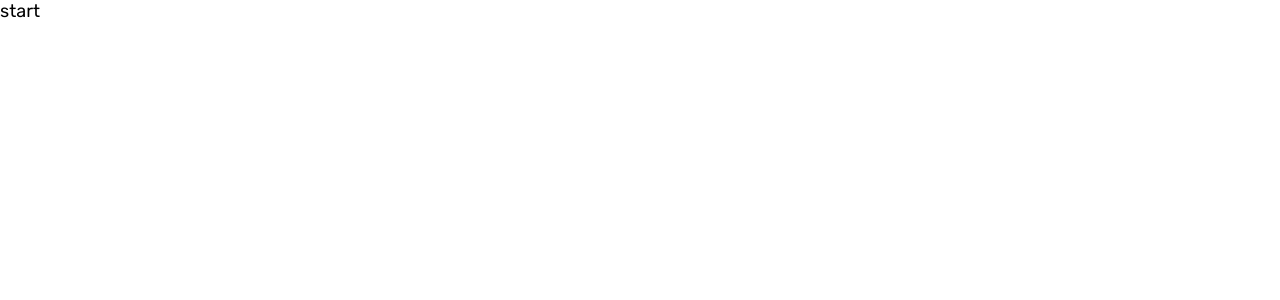
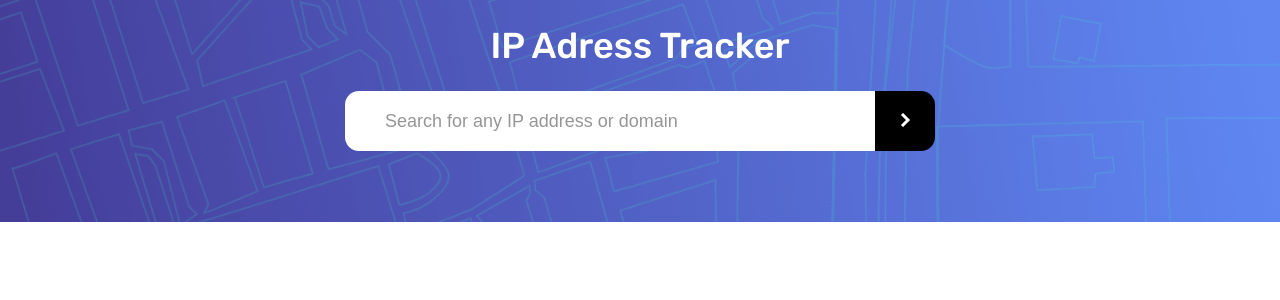
Before and after one commit to jundymek/ip-tracker-vue, a Vue app: page / in a window 1280 px wide. Shown: the top 300 px of the page. Built offline with nearby package versions, Linux system fonts and the light colour scheme.

Commit message:
feat: Input component

```diff
--- a/src/App.vue
+++ b/src/App.vue
@@ -1,11 +1,14 @@
-<template>start</template>
+<template>
+  <Input />
+</template>
 
 <script lang="ts">
 import { defineComponent } from "vue";
+import Input from "@/components/Input.vue";
 
 export default defineComponent({
   name: "App",
-  components: {},
+  components: { Input },
 });
 </script>
 
@@ -19,5 +22,13 @@ body {
   margin: 0;
   padding: 0;
   box-sizing: border-box;
+  background: url("../src/assets/pattern-bg.png");
+  background-repeat: no-repeat;
+  background-size: cover;
+  display: flex;
+  flex-direction: column;
+  align-items: center;
+  max-width: 1440px;
+  margin: 0 auto;
 }
 </style>
--- /dev/null
+++ b/src/components/Input.vue
@@ -0,0 +1,94 @@
+<template>
+  <div class="wrapper">
+    <h1 class="title">IP adress tracker</h1>
+    <form action="" class="form">
+      <div class="input-wrapper">
+        <input
+          type="text"
+          name="ipInput"
+          v-model="input"
+          id="ipInput"
+          placeholder="Search for any IP address or domain"
+          class="input"
+        />
+        <button class="button">
+          <img src="@/assets/icon-arrow.svg" alt="Arrow" />
+        </button>
+      </div>
+    </form>
+    {{ input }}
+  </div>
+</template>
+
+<script>
+import { defineComponent, ref } from "@vue/runtime-core";
+
+export default defineComponent({
+  setup() {
+    const input = ref("");
+
+    return { input };
+  },
+});
+</script>
+
+<style lang="scss" scoped>
+.wrapper {
+  width: 100vw;
+  display: flex;
+  flex-direction: column;
+  justify-content: center;
+  align-items: center;
+}
+.title {
+  color: #fff;
+  font-weight: 500;
+  text-transform: capitalize;
+  text-align: center;
+}
+
+.form {
+  width: 80%;
+  max-width: 590px;
+  position: relative;
+}
+
+.input-wrapper {
+  width: 100%;
+  display: flex;
+  height: 60px;
+}
+
+.input {
+  width: 80%;
+  height: 60px;
+  padding: 0 20px;
+  background: #fff;
+  border: none;
+  border-top-left-radius: 14px;
+  border-bottom-left-radius: 14px;
+  font-weight: 500;
+  color: $darkGray;
+  font-size: 18px;
+  flex: 4;
+
+  &::placeholder {
+    font-size: 18px;
+    padding: 0 20px;
+    font-weight: 500;
+    color: $darkGray;
+  }
+}
+
+.button {
+  margin: 0;
+  padding: 0;
+  border: none;
+  width: 60px;
+  height: 100%;
+  border-top-right-radius: 14px;
+  border-bottom-right-radius: 14px;
+  background: #000;
+  cursor: pointer;
+}
+</style>
```
